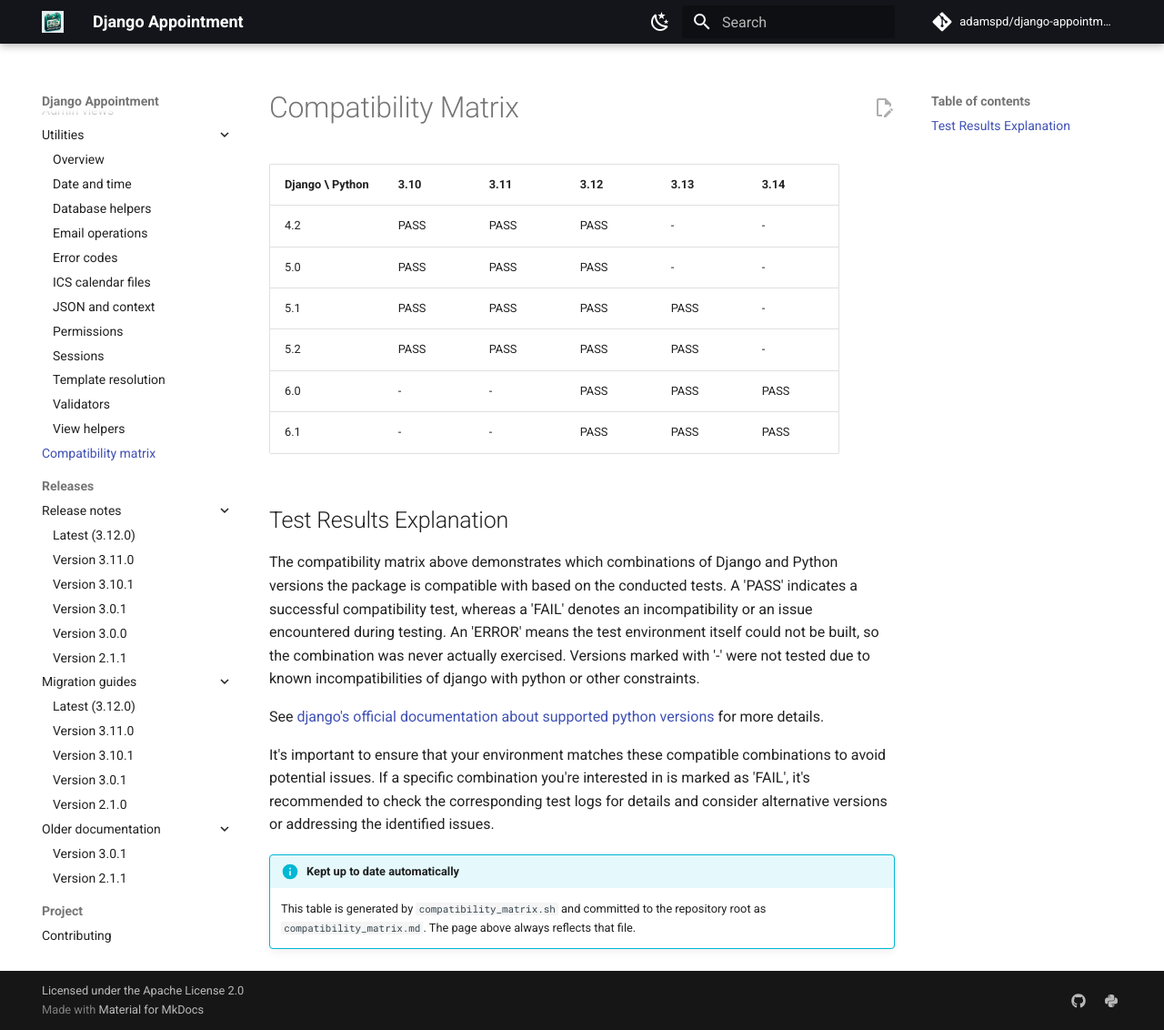
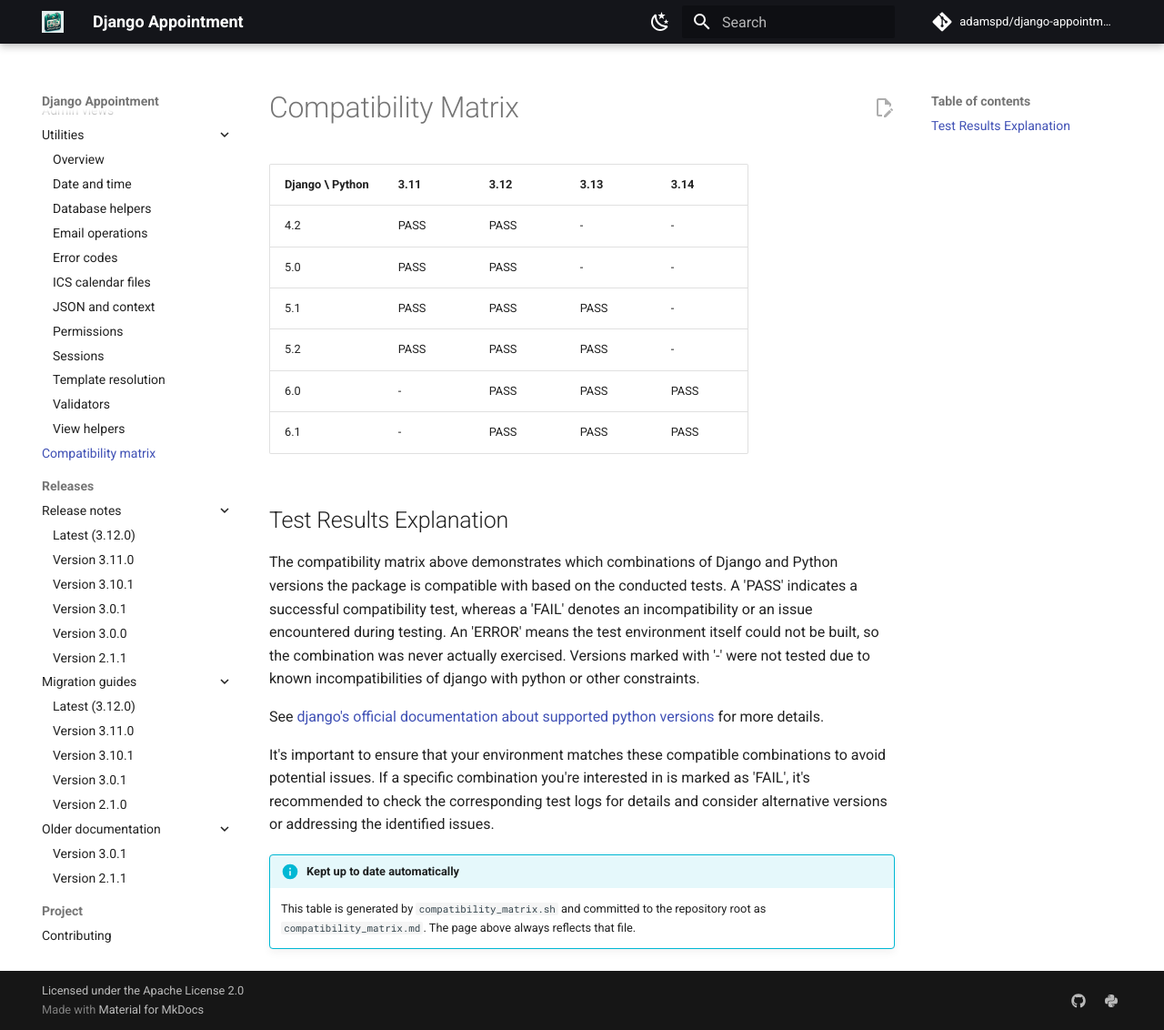
Before and after one commit to adamspd/django-appointment, an MkDocs documentation site: the page built from docs/compatibility.md, in a window 1280 px wide and 1132 px high. Shown: the whole window at 91% size. Built offline with MkDocs 1.6.1 and Material for MkDocs 9.7.7, drawn with Linux system fonts in a browser that asks for light colours; comment, search, counter and statistics services are not loaded.

Commit message:
Drop Python 3.10, bump Pillow to 13.0.0

```diff
--- a/compatibility_matrix.md
+++ b/compatibility_matrix.md
@@ -1,13 +1,13 @@
 # Compatibility Matrix
 
-| Django \ Python | 3.10 | 3.11 | 3.12 | 3.13 | 3.14 |
-|-----------------|------|------|------|------|------|
-| 4.2             | PASS | PASS | PASS | -    | -    |
-| 5.0             | PASS | PASS | PASS | -    | -    |
-| 5.1             | PASS | PASS | PASS | PASS | -    |
-| 5.2             | PASS | PASS | PASS | PASS | -    |
-| 6.0             | -    | -    | PASS | PASS | PASS |
-| 6.1             | -    | -    | PASS | PASS | PASS |
+| Django \ Python | 3.11 | 3.12 | 3.13 | 3.14 |
+|-----------------|------|------|------|------|
+| 4.2             | PASS | PASS | -    | -    |
+| 5.0             | PASS | PASS | -    | -    |
+| 5.1             | PASS | PASS | PASS | -    |
+| 5.2             | PASS | PASS | PASS | -    |
+| 6.0             | -    | PASS | PASS | PASS |
+| 6.1             | -    | PASS | PASS | PASS |
 
 ## Test Results Explanation
 
--- a/python_compatible.json
+++ b/python_compatible.json
@@ -1,6 +1,6 @@
 {
     "schemaVersion": 1,
     "label": "compatible with python",
-    "message": "3.10 | 3.11 | 3.12 | 3.13 | 3.14",
+    "message": "3.11 | 3.12 | 3.13 | 3.14",
     "color": "blue"
   }
--- a/requirements-test.txt
+++ b/requirements-test.txt
@@ -1,4 +1,4 @@
-Pillow==12.3.0
+Pillow==13.0.0
 phonenumbers==9.0.42
 django-phonenumber-field==8.5.0
 babel==2.18.0
--- a/requirements.txt
+++ b/requirements.txt
@@ -1,5 +1,5 @@
 Django==6.1.2
-Pillow==12.3.0
+Pillow==13.0.0
 phonenumbers==9.0.42
 django-phonenumber-field==8.5.0
 babel==2.18.0
--- a/setup.cfg
+++ b/setup.cfg
@@ -14,7 +14,6 @@
     Programming Language :: Python
     Programming Language :: Python :: 3
     Programming Language :: Python :: 3 :: Only
-    Programming Language :: Python :: 3.10
     Programming Language :: Python :: 3.11
     Programming Language :: Python :: 3.12
     Programming Language :: Python :: 3.13
@@ -28,10 +27,10 @@
 [options]
 include_package_data = true
 packages = find:
-python_requires = >=3.10
+python_requires = >=3.11
 install_requires =
     Django>=4.2,<7.0
-    Pillow>=10.4,<13.0
+    Pillow>=13.0,<14.0
     phonenumbers>=8.13,<10.0
     django-phonenumber-field>=8.0,<9.0
     babel>=2.15,<3.0
```
Also changed, not shown: 3 other files.
